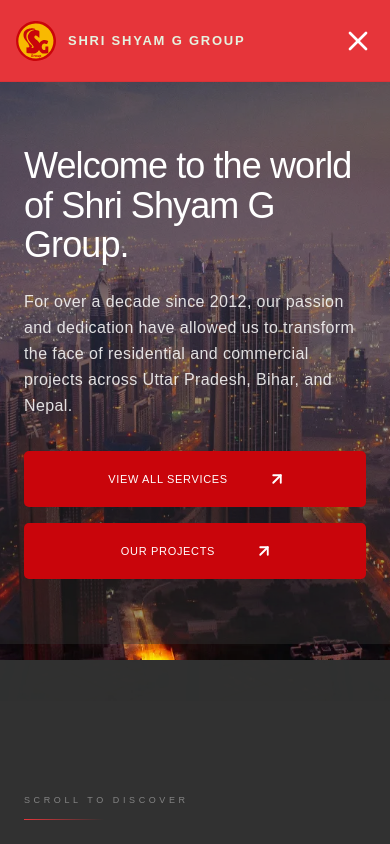
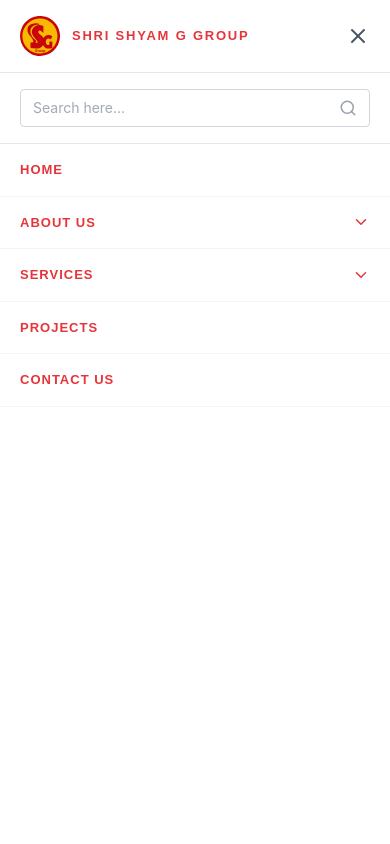
Before and after one commit to x64Mayank/client-site-01, a React (Vite) app: page / in a window 390 px wide. Both pictures are taken after a click on the button 358 px from the left and 40 px from the top of the page. Shown: the top 844 px of the page. Built offline with nearby package versions, Linux system fonts and the light colour scheme.

Commit message:
feat(navbar): fix animated mobile menu drawer with backdrop and search

```diff
--- a/src/components/Navbar.jsx
+++ b/src/components/Navbar.jsx
@@ -165,6 +165,87 @@
         </div>
       </div>
 
+      {/* Mobile Menu */}
+      <AnimatePresence>
+        {isMobileMenuOpen && (
+          <>
+            {/* Backdrop */}
+            <motion.div
+              initial={{ opacity: 0 }}
+              animate={{ opacity: 1 }}
+              exit={{ opacity: 0 }}
+              className="fixed inset-0 z-40 lg:hidden bg-black/40"
+              onClick={() => setIsMobileMenuOpen(false)}
+            />
+
+            {/* Drawer */}
+            <motion.div
+              initial={{ opacity: 1, x: '-100%' }}
+              animate={{ opacity: 1, x: 0 }}
+              exit={{ opacity: 1, x: '-100%' }}
+              transition={{ type: 'tween', duration: 0.3 }}
+              className="fixed inset-y-0 left-0 z-50 lg:hidden bg-white flex flex-col w-full sm:w-1/3"
+            >
+              {/* Menu Header: Logo + Close */}
+              <div className="flex items-center justify-between px-5 py-4 border-b border-gray-200">
+                <div className="flex flex-row items-center gap-[12px]">
+                  <img src={logo} alt="Shri Shyam G Group Logo" className="w-[40px] h-[40px] object-contain flex-shrink-0" />
+                  <span className="text-brand-primary font-display font-bold text-[13px] sm:text-[14.6px] leading-[25.92px] uppercase tracking-[0.137em] whitespace-normal">
+                    Shri Shyam G Group
+                  </span>
+                </div>
+                <button
+                  onClick={() => setIsMobileMenuOpen(false)}
+                  className="text-gray-600 hover:text-gray-900"
+                >
+                  <X size={24} />
+                </button>
+              </div>
+
+              {/* Search Bar */}
+              <div className="px-5 py-4 border-b border-gray-200">
+                <div className="flex items-center border border-gray-300 rounded px-3 py-2">
+                  <input
+                    type="text"
+                    placeholder="Search here..."
+                    className="flex-grow text-sm text-gray-600 outline-none bg-transparent"
+                  />
+                  <Search size={18} className="text-gray-400 flex-shrink-0" />
+                </div>
+              </div>
+
+              {/* Nav Links */}
+              <div className="flex flex-col overflow-y-auto flex-grow">
+                {navLinks.map((link) => (
+                  <div key={link.name} className="border-b border-gray-100">
+                    <div className="flex items-center justify-between px-5 py-4">
+                      <a
+                        href={link.href}
+                        className="font-display font-semibold text-[13px] tracking-[1px] text-brand-primary uppercase"
+                        onClick={() => !link.hasDropdown && setIsMobileMenuOpen(false)}
+                      >
+                        {link.name}
+                      </a>
+                      {link.hasDropdown && (
+                        <button
+                          onClick={() => toggleExpanded(link.name)}
+                          className="text-brand-primary"
+                        >
+                          <ChevronDown
+                            size={18}
+                            className={`transition-transform duration-300 ${expandedLinks[link.name] ? 'rotate-180' : ''}`}
+                          />
+                        </button>
+                      )}
+                    </div>
+                  </div>
+                ))}
+              </div>
+            </motion.div>
+          </>
+        )}
+      </AnimatePresence>
+
       <SearchOverlay isOpen={isSearchOpen} onClose={() => setIsSearchOpen(false)} />
     </nav>
   );
```
